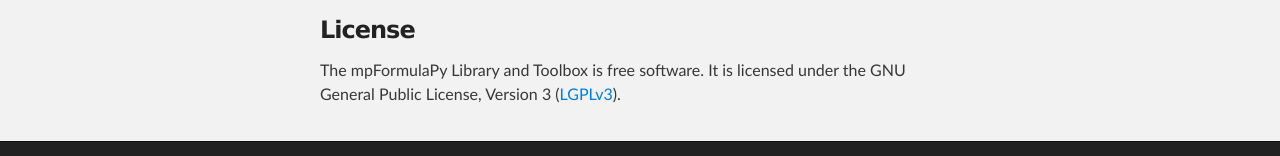
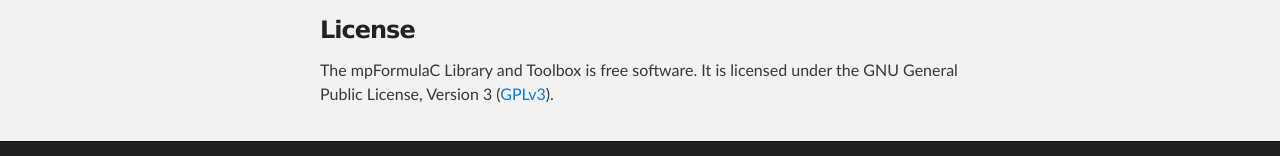
Before and after one commit to mpFormula/C, a plain HTML site: page index.html in a window 1280 px wide. Shown: the part 1101-1257 px from the top of the page. Drawn offline with Linux system fonts and the light colour scheme.

```diff
--- a/index.html
+++ b/index.html
@@ -69,7 +69,7 @@ You can copy and paste the Python code of the examples from the manual into the
 <h3>
 <a id="license" class="anchor" href="#license" aria-hidden="true"><span class="octicon octicon-link"></span></a>License</h3>
 
-<p>The mpFormulaPy Library and Toolbox is free software. It is licensed under the GNU General Public License, Version 3 (<a href="https://www.gnu.org/licenses/gpl.html">LGPLv3</a>).</p>
+<p>The mpFormulaC Library and Toolbox is free software. It is licensed under the GNU General Public License, Version 3 (<a href="https://www.gnu.org/licenses/gpl.html">GPLv3</a>).</p>
       </section>
     </div>
 
```
Also changed, not shown: params.json (+1 -1 lines).
